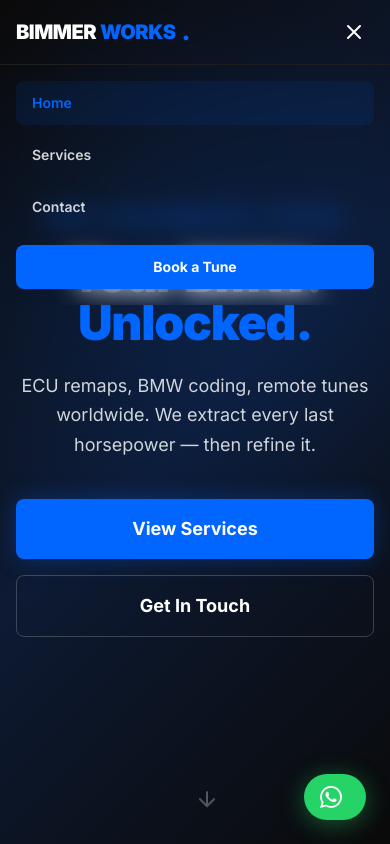
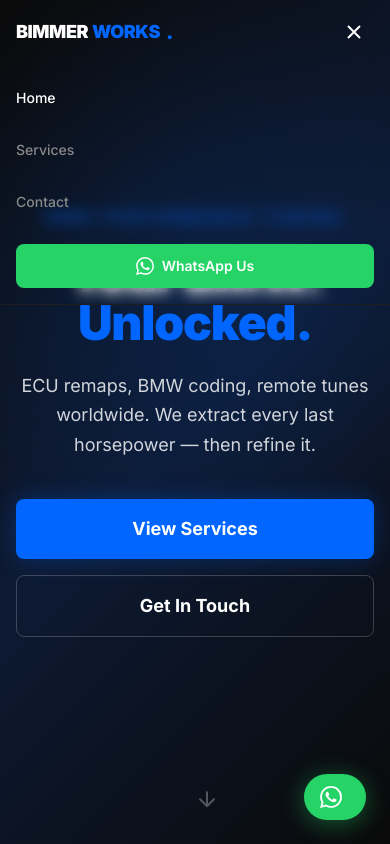
Before and after one commit to nikos192/bimmerworks.ro, a Next.js app: page / in a window 390 px wide. Both pictures are taken after a click on the button "Toggle menu". Shown: the top 844 px of the page. Built offline with nearby package versions, Linux system fonts and the light colour scheme.

Commit message:
feat: add WhatsApp CTA button to desktop and mobile nav

```diff
--- a/src/components/Navbar.tsx
+++ b/src/components/Navbar.tsx
@@ -5,126 +5,115 @@
 import { usePathname } from 'next/navigation';
 
 export default function Navbar() {
-  const [menuOpen, setMenuOpen] = useState(false);
   const [scrolled, setScrolled] = useState(false);
+  const [open, setOpen] = useState(false);
   const pathname = usePathname();
 
   useEffect(() => {
-    const handleScroll = () => setScrolled(window.scrollY > 20);
-    window.addEventListener('scroll', handleScroll);
-    return () => window.removeEventListener('scroll', handleScroll);
+    const onScroll = () => setScrolled(window.scrollY > 20);
+    window.addEventListener('scroll', onScroll);
+    return () => window.removeEventListener('scroll', onScroll);
   }, []);
 
-  // Close menu on route change
   useEffect(() => {
-    setMenuOpen(false);
+    setOpen(false);
   }, [pathname]);
 
-  const navLinks = [
+  const links = [
     { href: '/', label: 'Home' },
     { href: '/services', label: 'Services' },
     { href: '/contact', label: 'Contact' },
   ];
 
   return (
-    <nav
-      className={`fixed top-0 left-0 right-0 z-50 transition-all duration-300 ${
-        scrolled
-          ? 'bg-background/95 backdrop-blur-md border-b border-card-border shadow-lg'
-          : 'bg-transparent'
+    <header
+      className={`fixed top-0 left-0 right-0 z-40 transition-all duration-300 ${
+        scrolled ? 'bg-background/95 backdrop-blur border-b border-card-border shadow-lg' : 'bg-transparent'
       }`}
     >
-      <div className="max-w-6xl mx-auto px-4 flex items-center justify-between h-16 sm:h-20">
+      <div className="max-w-6xl mx-auto px-4 h-16 flex items-center justify-between">
         {/* Logo */}
-        <Link href="/" className="flex items-center gap-1 group">
-          <span className="text-white font-black text-xl sm:text-2xl tracking-tight group-hover:text-white transition-colors">
-            BIMMER
-          </span>
-          <span className="text-accent font-black text-xl sm:text-2xl tracking-tight">WORKS</span>
-          <span className="text-accent font-black text-2xl ml-0.5 leading-none">.</span>
+        <Link href="/" className="flex items-center gap-1">
+          <span className="text-white font-black text-lg tracking-tight">BIMMER</span>
+          <span className="text-accent font-black text-lg tracking-tight">WORKS</span>
+          <span className="text-accent font-black text-xl ml-0.5 leading-none">.</span>
         </Link>
 
         {/* Desktop nav */}
-        <div className="hidden md:flex items-center gap-8">
-          {navLinks.map((link) => (
+        <nav className="hidden md:flex items-center gap-8">
+          {links.map(({ href, label }) => (
             <Link
-              key={link.href}
-              href={link.href}
-              className={`text-sm font-semibold tracking-wide transition-colors duration-200 ${
-                pathname === link.href
-                  ? 'text-accent'
-                  : 'text-gray-300 hover:text-white'
+              key={href}
+              href={href}
+              className={`text-sm font-medium transition-colors ${
+                pathname === href ? 'text-white' : 'text-muted hover:text-white'
               }`}
             >
-              {link.label}
+              {label}
             </Link>
           ))}
-          <Link
-            href="/contact"
-            className="ml-2 bg-accent hover:bg-accent-hover text-white text-sm font-bold px-5 py-2.5 rounded-lg transition-all duration-200 hover:scale-105"
+          <a
+            href="https://wa.me/40757226101"
+            target="_blank"
+            rel="noopener noreferrer"
+            className="flex items-center gap-2 text-white font-semibold text-sm px-4 py-2 rounded-lg transition-all duration-200 hover:scale-105 hover:opacity-90"
+            style={{ background: '#25D366' }}
           >
-            Book a Tune
-          </Link>
-        </div>
+            <svg width="16" height="16" viewBox="0 0 24 24" fill="white">
+              <path d="M17.472 14.382c-.297-.149-1.758-.867-2.03-.967-.273-.099-.471-.148-.67.15-.197.297-.767.966-.94 1.164-.173.199-.347.223-.644.075-.297-.15-1.255-.463-2.39-1.475-.883-.788-1.48-1.761-1.653-2.059-.173-.297-.018-.458.13-.606.134-.133.298-.347.446-.52.149-.174.198-.298.298-.497.099-.198.05-.371-.025-.52-.075-.149-.669-1.612-.916-2.207-.242-.579-.487-.5-.669-.51-.173-.008-.371-.01-.57-.01-.198 0-.52.074-.792.372-.272.297-1.04 1.016-1.04 2.479 0 1.462 1.065 2.875 1.213 3.074.149.198 2.096 3.2 5.077 4.487.709.306 1.262.489 1.694.625.712.227 1.36.195 1.871.118.571-.085 1.758-.719 2.006-1.413.248-.694.248-1.289.173-1.413-.074-.124-.272-.198-.57-.347m-5.421 7.403h-.004a9.87 9.87 0 01-5.031-1.378l-.361-.214-3.741.982.998-3.648-.235-.374a9.86 9.86 0 01-1.51-5.26c.001-5.45 4.436-9.884 9.888-9.884 2.64 0 5.122 1.03 6.988 2.898a9.825 9.825 0 012.893 6.994c-.003 5.45-4.437 9.884-9.885 9.884m8.413-18.297A11.815 11.815 0 0012.05 0C5.495 0 .16 5.335.157 11.892c0 2.096.547 4.142 1.588 5.945L.057 24l6.305-1.654a11.882 11.882 0 005.683 1.448h.005c6.554 0 11.89-5.335 11.893-11.893a11.821 11.821 0 00-3.48-8.413z" />
+            </svg>
+            WhatsApp
+          </a>
+        </nav>
 
         {/* Mobile hamburger */}
         <button
-          onClick={() => setMenuOpen((v) => !v)}
-          className="md:hidden text-white p-2 rounded-lg hover:bg-white/10 transition-colors"
+          className="md:hidden text-white p-2"
+          onClick={() => setOpen((o) => !o)}
           aria-label="Toggle menu"
         >
-          <svg
-            width="24"
-            height="24"
-            viewBox="0 0 24 24"
-            fill="none"
-            stroke="currentColor"
-            strokeWidth="2"
-            strokeLinecap="round"
-            strokeLinejoin="round"
-          >
-            {menuOpen ? (
-              <>
-                <line x1="18" y1="6" x2="6" y2="18" />
-                <line x1="6" y1="6" x2="18" y2="18" />
-              </>
-            ) : (
-              <>
-                <line x1="4" y1="6" x2="20" y2="6" />
-                <line x1="4" y1="12" x2="20" y2="12" />
-                <line x1="4" y1="18" x2="20" y2="18" />
-              </>
-            )}
-          </svg>
+          {open ? (
+            <svg width="24" height="24" viewBox="0 0 24 24" fill="none" stroke="currentColor" strokeWidth="2">
+              <path d="M18 6L6 18M6 6l12 12" />
+            </svg>
+          ) : (
+            <svg width="24" height="24" viewBox="0 0 24 24" fill="none" stroke="currentColor" strokeWidth="2">
+              <path d="M4 6h16M4 12h16M4 18h16" />
+            </svg>
+          )}
         </button>
       </div>
 
       {/* Mobile menu */}
-      {menuOpen && (
-        <div className="md:hidden bg-background/98 backdrop-blur-md border-t border-card-border">
-          <div className="max-w-6xl mx-auto px-4 py-4 flex flex-col gap-2">
-            {navLinks.map((link) => (
+      {open && (
+        <div className="md:hidden bg-background/98 backdrop-blur border-b border-card-border">
+          <nav className="max-w-6xl mx-auto px-4 py-4 flex flex-col gap-4">
+            {links.map(({ href, label }) => (
               <Link
-                key={link.href}
-                href={link.href}
-                className={`px-4 py-3 rounded-lg text-sm font-semibold transition-colors duration-200 ${
-                  pathname === link.href
-                    ? 'bg-accent/10 text-accent'
-                    : 'text-gray-300 hover:bg-white/5 hover:text-white'
+                key={href}
+                href={href}
+                className={`text-sm font-medium py-2 transition-colors ${
+                  pathname === href ? 'text-white' : 'text-muted'
                 }`}
               >
-                {link.label}
+                {label}
               </Link>
             ))}
-            <Link
-              href="/contact"
-              className="mt-2 bg-accent hover:bg-accent-hover text-white text-sm font-bold px-4 py-3 rounded-lg text-center transition-all duration-200"
+            <a
+              href="https://wa.me/40757226101"
+              target="_blank"
+              rel="noopener noreferrer"
+              className="flex items-center justify-center gap-2 text-white font-semibold text-sm px-4 py-3 rounded-lg mt-2"
+              style={{ background: '#25D366' }}
             >
-              Book a Tune
-            </Link>
-          </div>
+              <svg width="18" height="18" viewBox="0 0 24 24" fill="white">
+                <path d="M17.472 14.382c-.297-.149-1.758-.867-2.03-.967-.273-.099-.471-.148-.67.15-.197.297-.767.966-.94 1.164-.173.199-.347.223-.644.075-.297-.15-1.255-.463-2.39-1.475-.883-.788-1.48-1.761-1.653-2.059-.173-.297-.018-.458.13-.606.134-.133.298-.347.446-.52.149-.174.198-.298.298-.497.099-.198.05-.371-.025-.52-.075-.149-.669-1.612-.916-2.207-.242-.579-.487-.5-.669-.51-.173-.008-.371-.01-.57-.01-.198 0-.52.074-.792.372-.272.297-1.04 1.016-1.04 2.479 0 1.462 1.065 2.875 1.213 3.074.149.198 2.096 3.2 5.077 4.487.709.306 1.262.489 1.694.625.712.227 1.36.195 1.871.118.571-.085 1.758-.719 2.006-1.413.248-.694.248-1.289.173-1.413-.074-.124-.272-.198-.57-.347m-5.421 7.403h-.004a9.87 9.87 0 01-5.031-1.378l-.361-.214-3.741.982.998-3.648-.235-.374a9.86 9.86 0 01-1.51-5.26c.001-5.45 4.436-9.884 9.888-9.884 2.64 0 5.122 1.03 6.988 2.898a9.825 9.825 0 012.893 6.994c-.003 5.45-4.437 9.884-9.885 9.884m8.413-18.297A11.815 11.815 0 0012.05 0C5.495 0 .16 5.335.157 11.892c0 2.096.547 4.142 1.588 5.945L.057 24l6.305-1.654a11.882 11.882 0 005.683 1.448h.005c6.554 0 11.89-5.335 11.893-11.893a11.821 11.821 0 00-3.48-8.413z" />
+              </svg>
+              WhatsApp Us
+            </a>
+          </nav>
         </div>
       )}
-    </nav>
+    </header>
   );
 }
```
